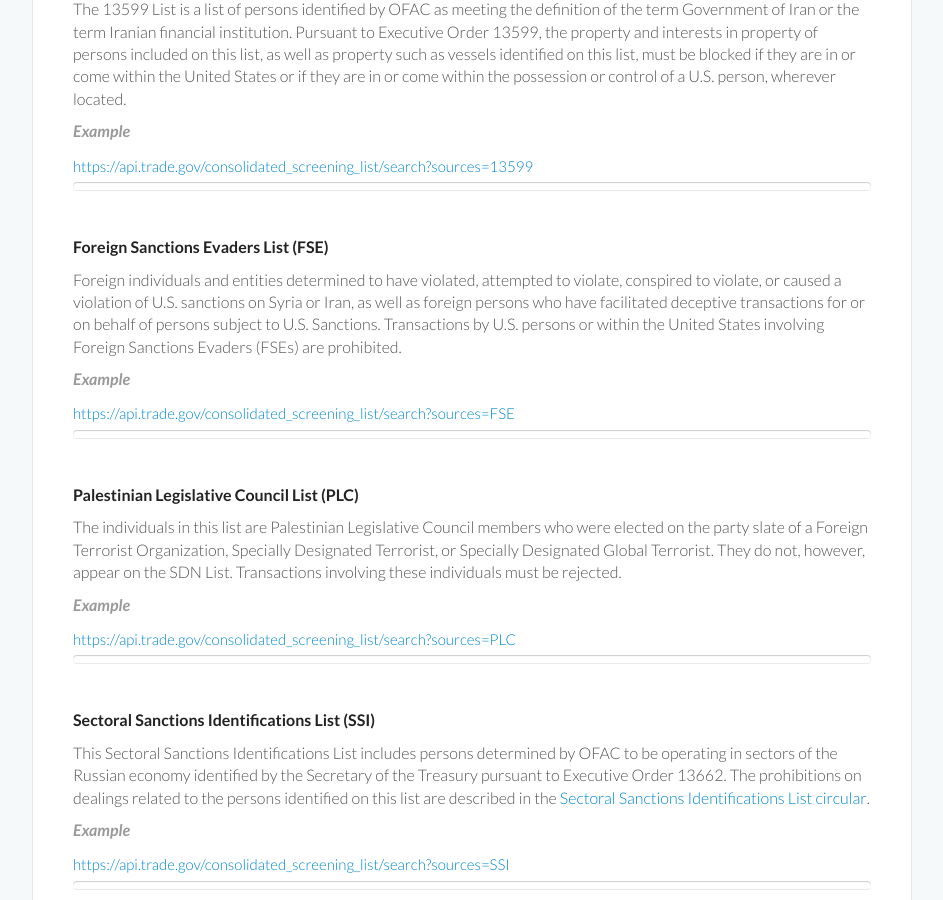
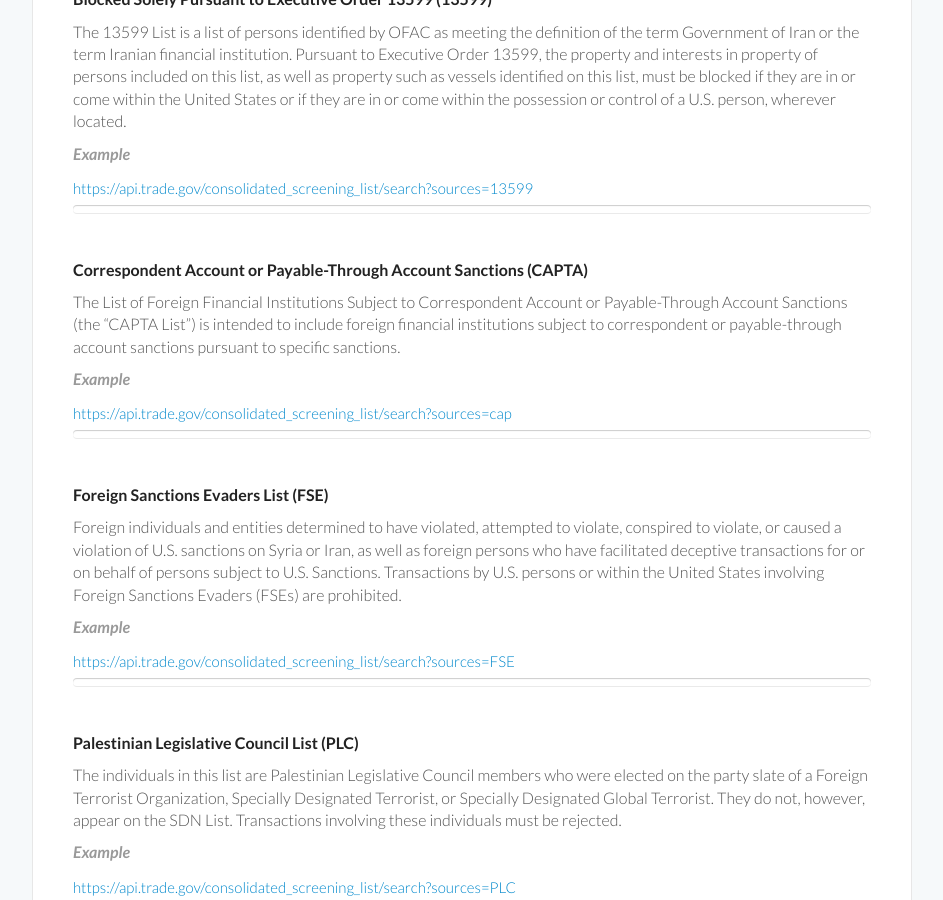
Before and after one commit to InternationalTradeAdministration/developerportal, a Jekyll site: the page built from _posts/v2/2015-02-24-csl.md, in a window 1280 px wide and 900 px high, scrolled down 10636 px. Shown: the whole window, without its empty margins (288-1231 px from the left). Built offline with Jekyll 4.4.1, drawn with Linux system fonts in a browser that asks for light colours; some of the changed text lies outside the part shown.

Commit message:
[ODP-769] Add CAPTA to CSL Documentation & Search page (#96)

```diff
--- /dev/null
+++ b/_includes/screening-list/csl-query-cap.html
@@ -0,0 +1,16 @@
+
+  <div class="api-explorer">
+    <div class="query">
+    </div>
+    <div class="explorer">
+<div class="api-explorer-form">
+  <textarea class="form-control api-explorer-query autosize" rows="1" style="display:none;">{{ site.webservices_baseurl }}/consolidated_screening_list/search?api_key={{ site.apikey }}&sources=cap</textarea>
+  <button class="btn go" type="button">{{ site.webservices_baseurl }}/consolidated_screening_list/search?sources=cap</button>
+</div>
+<div class="return">
+  <div class="response api-explorer-section">
+    <pre><span class="default"></span></pre>
+  </div>
+</div>
+    </div>
+  </div>
--- a/_posts/v2/2015-02-24-csl.md
+++ b/_posts/v2/2015-02-24-csl.md
@@ -61,12 +61,12 @@ For each list, the Source Abbreviations are as follows:
 
 **Department of Treasury - Office of Foreign Assets Control**
    Blocked Solely Pursuant to Executive Order 13599 = **13599**
+   Correspondent Account or Payable-Through Account Sanctions (CAPTA) = **CAP**
    Foreign Sanctions Evaders = **FSE**
    Palestinian Legislative Council List = **PLC**
    Part 561 List = **561**
    Sectoral Sanctions Identifications List = **SSI**
    Specially Designated Nationals = **SDN**
-
 
 ### countries
 
@@ -384,6 +384,14 @@ The 13599 List is a list of persons identified by OFAC as meeting the definition
 
 {% include screening-list/csl-query-13599.html %}
 
+[**Correspondent Account or Payable-Through Account Sanctions (CAPTA)**](https://www.treasury.gov/resource-center/sanctions/SDN-List/Pages/capta_list.aspx)
+
+The List of Foreign Financial Institutions Subject to Correspondent Account or Payable-Through Account Sanctions (the “CAPTA List”) is intended to include foreign financial institutions subject to correspondent or payable-through account sanctions pursuant to specific sanctions.
+
+**_Example_**
+
+{% include screening-list/csl-query-cap.html %}
+
 [**Foreign Sanctions Evaders List (FSE)**](http://www.treasury.gov/resource-center/sanctions/SDN-List/Pages/fse_list.aspx)
 
 Foreign individuals and entities determined to have violated, attempted to violate, conspired to violate, or caused a violation of U.S. sanctions on Syria or Iran, as well as foreign persons who have facilitated deceptive transactions for or on behalf of persons subject to U.S. Sanctions. Transactions by U.S. persons or within the United States involving Foreign Sanctions Evaders (FSEs) are prohibited.
```
